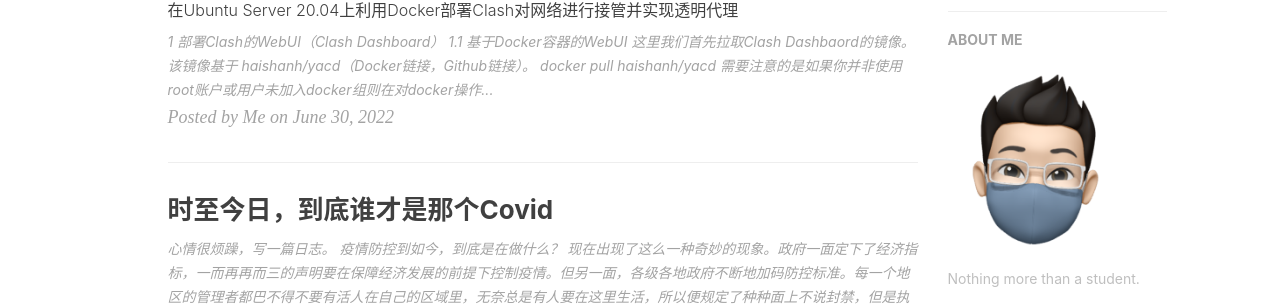
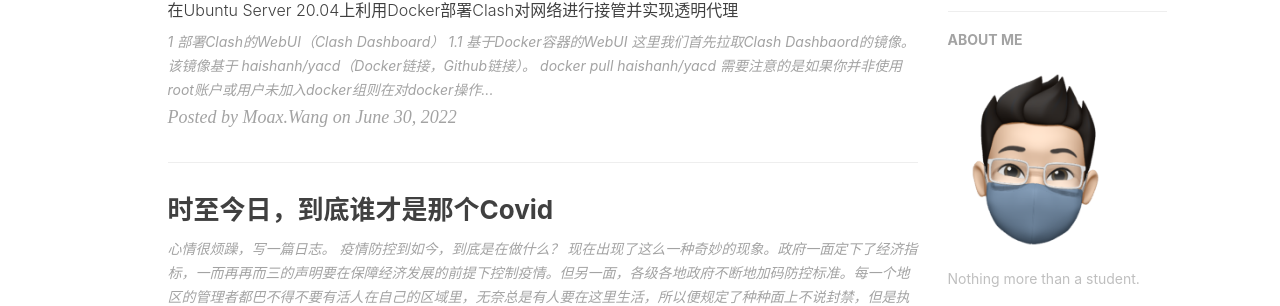
Before and after one commit to WinchellWang/winchellwang.github.io, a Jekyll site: the page built from index.html, in a window 1280 px wide. Shown: the part 512-818 px from the top of the page. Built offline with Jekyll 4.4.1, drawn with Linux system fonts in a browser that asks for light colours; nearby versions of some CDN libraries; the list of posts is cut into pages by our own code; comment, search, counter and statistics services are not loaded.

Commit message:
Update 2022-06-30-Clash_Docker_Deployment.md

```diff
--- a/_posts/2022-06-30-Clash_Docker_Deployment.md
+++ b/_posts/2022-06-30-Clash_Docker_Deployment.md
@@ -3,7 +3,7 @@ layout: post
 title: Docker部署Clash实现透明网关
 subtitle: 在Ubuntu Server 20.04上利用Docker部署Clash对网络进行接管并实现透明代理
 date: 2022-06-30
-author: Me
+author: Moax.Wang
 header-img: "img/home-bg-o.jpg"
 tags: [Technology]
 header-mask: 0.1
```
